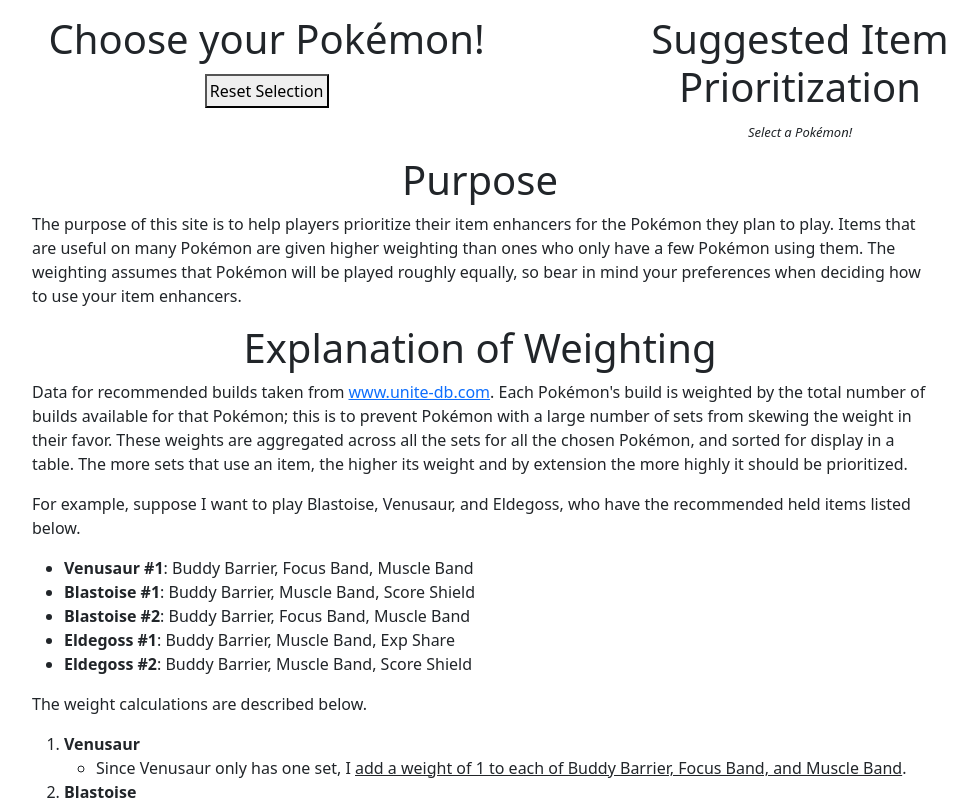
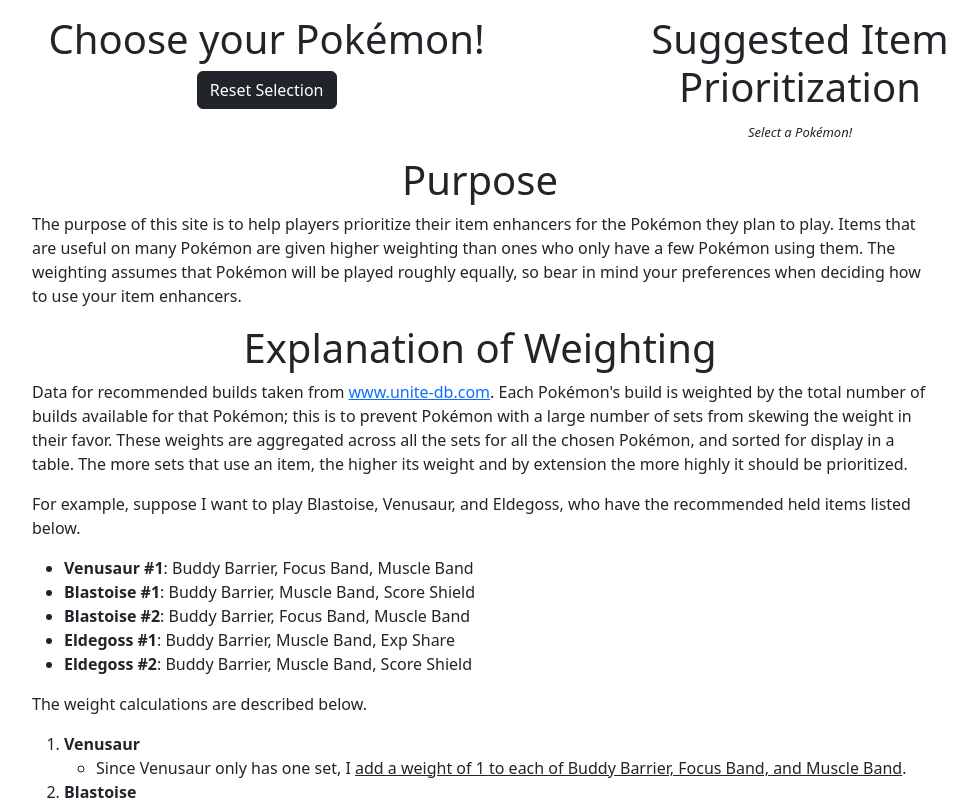
Before and after one commit to aturfah/unite-item-prioritization, a React (Create React App) app: page / in a window 1280 px wide. Shown: the top 800 px of the page, without its empty margins (160-1137 px from the left). Built offline with nearby package versions, Linux system fonts and the light colour scheme; no server answers.

Commit message:
Make button dark?

```diff
--- a/src/css/pageLayout.css
+++ b/src/css/pageLayout.css
@@ -54,8 +54,6 @@
 }
 
 .reset-button {
-    padding: 3px;
-    margin: 3px;
     font-size: 12pt;
 }
 
--- a/src/src/pageLayout.js
+++ b/src/src/pageLayout.js
@@ -126,7 +126,7 @@
                 <div className="left-col col-md-6 col-s-10">
                     <h1>Choose your Pok&eacute;mon!</h1>
                     <div>
-                        <button className="reset-button" onClick={this._resetPokemon}>Reset Selection</button>
+                        <button className="btn btn-dark reset-button" onClick={this._resetPokemon}>Reset Selection</button>
                     </div>
                     {this._generatePokemonNameDisplay()}
                 </div>
```
